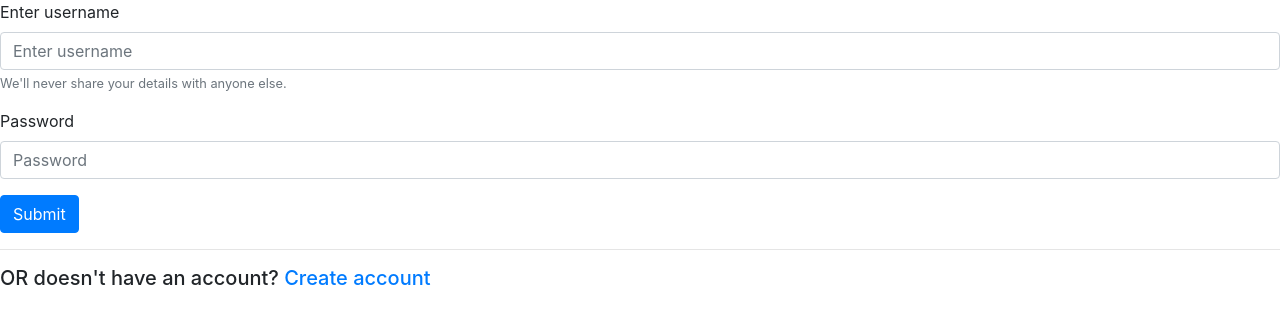
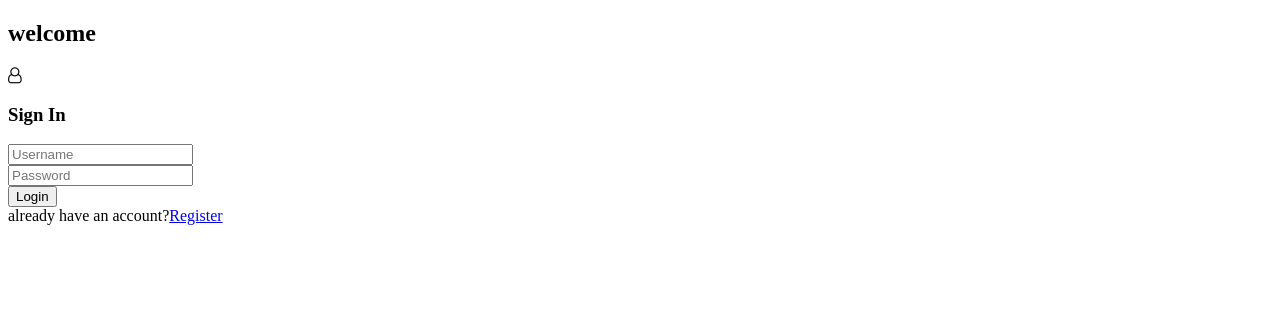
Before and after one commit to kamau826/kamaSolo, a Flask app: page /login in a window 1280 px wide. Shown: the top 324 px of the page. Run offline with Flask 2, Linux system fonts and the light colour scheme; some libraries are stand-ins or nearby versions.

Commit message:
modified login and register templates

```diff
--- a/app/templates/login.html
+++ b/app/templates/login.html
@@ -1,51 +1,63 @@
-<!DOCTYPE html>
+<!doctype html>
 <html lang="en">
-<head>
-    <meta charset="UTF-8">
-    <title>login</title>
-        <link rel="stylesheet" href="https://cdn.jsdelivr.net/npm/bootstrap@4.0.0/dist/css/bootstrap.min.css" integrity="sha384-Gn5384xqQ1aoWXA+058RXPxPg6fy4IWvTNh0E263XmFcJlSAwiGgFAW/dAiS6JXm" crossorigin="anonymous">
-</head>
-<body>
- {% with messages=get_flashed_messages()%}
-        {%if messages %}
-        {%for message in messages %}
+  <head>
+  	<title>sign in</title>
+    <meta charset="utf-8">
+    <meta name="viewport" content="width=device-width, initial-scale=1, shrink-to-fit=no">
 
-            {{message}}
+	<link href="https://fonts.googleapis.com/css?family=Lato:300,400,700&display=swap" rel="stylesheet">
 
-        </div>
-        {%endfor%}
-        {%endif%}
-        {%endwith%}
+	<link rel="stylesheet" href="https://stackpath.bootstrapcdn.com/font-awesome/4.7.0/css/font-awesome.min.css">
 
-    <form action="/login" method="post">
-  <div class="form-group">
-    <label >Enter username</label>
-    <input type="text" class="form-control" name="username" id="usernameInputEmail1" aria-describedby="emailHelp" placeholder="Enter username">
-    <small id="usernameHelp" class="form-text text-muted">We'll never share your details with anyone else.</small>
-  </div>
-<!--         <div class="form-group">-->
-<!--    <label for="exampleInputEmail1">Email address</label>-->
-<!--    <input type="email" class="form-control" name="email" id="exampleInputEmail1" aria-describedby="emailHelp" placeholder="Enter email">-->
-<!--    <small id="emailHelp" class="form-text text-muted">We'll never share your details with anyone else.</small>-->
-<!--  </div>-->
-  <div class="form-group">
-    <label for="exampleInputPassword1">Password</label>
-    <input type="password" name="password" class="form-control" id="exampleInputPassword1" placeholder="Password">
-  </div>
-<!--  <div class="form-check">-->
-<!--    <input type="checkbox" class="form-check-input" id="exampleCheck1">-->
-<!--    <label class="form-check-label" for="exampleCheck1">Check me out</label>-->
-<!--  </div>-->
-  <button type="submit" class="btn btn-primary">Submit</button>
-</form>
- <hr>
- <h5>OR doesn't have an account? <a href="{{url_for('register')}}">Create account</a></h5>
+	<link rel="stylesheet" href="{{url_for('static',filename='/css/style_2.css')}}">
 
+	</head>
+	<body>
+	<section class="ftco-section">
+		<div class="container">
+			<div class="row justify-content-center">
+				<div class="col-md-6 text-center mb-5">
+					<h2 class="heading-section">welcome</h2>
+				</div>
+			</div>
+			<div class="row justify-content-center">
+				<div class="col-md-7 col-lg-5">
+					<div class="login-wrap p-4 p-md-5">
+		      	<div class="icon d-flex align-items-center justify-content-center">
+		      		<span class="fa fa-user-o"></span>
+		      	</div>
+		      	<h3 class="text-center mb-4">Sign In</h3>
+						<form action="/login" class="login-form" method="post">
+		      		<div class="form-group">
+		      			<input type="text" name='username' class="form-control rounded-left" placeholder="Username" required>
+		      		</div>
+	            <div class="form-group d-flex">
+	              <input type="password" name='password' class="form-control rounded-left" placeholder="Password" required>
+	            </div>
+	            <div class="form-group">
+	            	<button type="submit" class="form-control btn btn-primary rounded submit px-3">Login</button>
+	            </div>
+	            <div class="form-group d-md-flex">
+	            	<div class="w-50">
 
+									  <label >already have an account?<a href="{{url_for('register')}}" class="btn btn successs">Register</a>
+									</label>
+								</div>
+<!--								<div class="w-50 text-md-right">-->
+<!--									<a href="#">Forgot Password</a>-->
+<!--								</div>-->
+	            </div>
+	          </form>
+	        </div>
+				</div>
+			</div>
+		</div>
+	</section>
 
+	<script src="js/jquery.min.js"></script>
+  <script src="js/popper.js"></script>
+  <script src="js/bootstrap.min.js"></script>
+  <script src="js/main.js"></script>
 
-<script src="https://code.jquery.com/jquery-3.2.1.slim.min.js" integrity="sha384-KJ3o2DKtIkvYIK3UENzmM7KCkRr/rE9/Qpg6aAZGJwFDMVNA/GpGFF93hXpG5KkN" crossorigin="anonymous"></script>
-<script src="https://cdn.jsdelivr.net/npm/popper.js@1.12.9/dist/umd/popper.min.js" integrity="sha384-ApNbgh9B+Y1QKtv3Rn7W3mgPxhU9K/ScQsAP7hUibX39j7fakFPskvXusvfa0b4Q" crossorigin="anonymous"></script>
-<script src="https://cdn.jsdelivr.net/npm/bootstrap@4.0.0/dist/js/bootstrap.min.js" integrity="sha384-JZR6Spejh4U02d8jOt6vLEHfe/JQGiRRSQQxSfFWpi1MquVdAyjUar5+76PVCmYl" crossorigin="anonymous"></script>
-</body>
+	</body>
 </html>
```
Also changed, not shown: app/templates/index.html (+10 -5 lines), app/templates/register.html (+51 -27 lines), kama.db.
